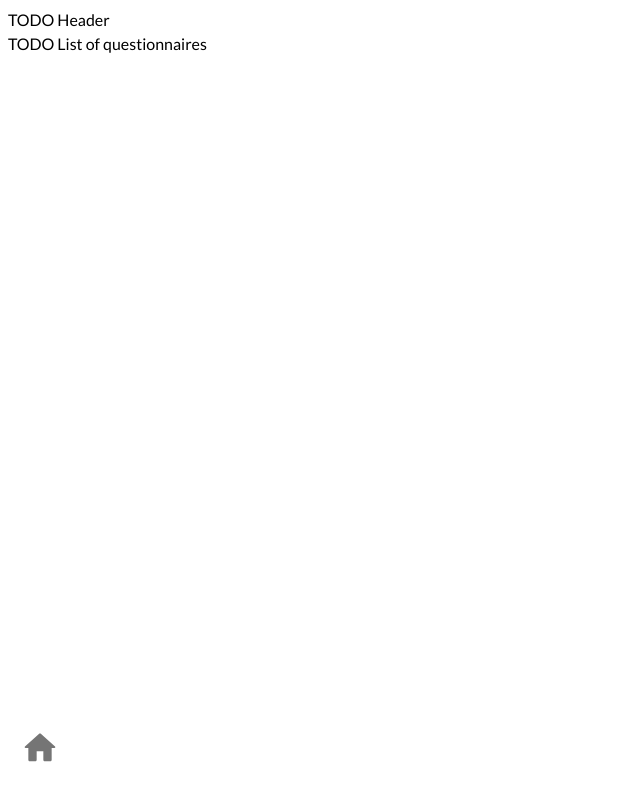
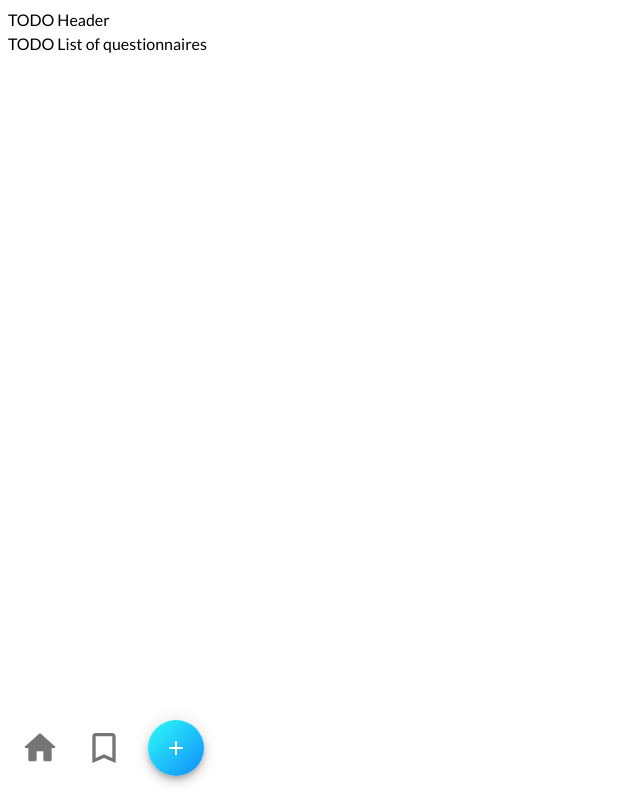
Before and after one commit to northernbird/rmi-which-demo-01, a React (Create React App) app: page /list in a window 1280 px wide. Shown: the whole page, without its empty margins (0-640 px from the left). Built offline with nearby package versions, Linux system fonts and the light colour scheme.

Commit message:
Added postform button

```diff
--- a/src/ui/list/Footer.js
+++ b/src/ui/list/Footer.js
@@ -2,8 +2,9 @@ import React from 'react';
 import { makeStyles } from '@material-ui/core/styles';
 import HomeRoundedIcon from '@material-ui/icons/HomeRounded';
 import IconButton from "@material-ui/core/IconButton";
-import ArrowBackIosIcon from "@material-ui/icons/ArrowBackIos";
-
+import BookmarkBorderIcon from '@material-ui/icons/BookmarkBorder';
+import AddIcon from '@material-ui/icons/Add';
+import Fab from '@material-ui/core/Fab';
 
 const useStyles = makeStyles({
     pannel: {
@@ -12,25 +13,54 @@ const useStyles = makeStyles({
         height: '100%',
         display: 'flex'
     },
-    footer: {
-        display: 'flex',
-        position: 'absolute',
-        bottom: '0px',
-        top: 'auto',
-        height: '20%',
-        background: '#FFFFFF',
-    },
+    // footer: {
+    //     display: 'flex',
+    //     position: 'absolute',
+    //     bottom: '0px',
+    //     top: 'auto',
+    //     height: '20%',
+    //     background: '#FFFFFF',
+    // },
     button: {
         fontSize: 40,
+    },
+    submitButton : {
+        'align-content': 'center',
+        'align-items': 'center',
+        'background': 'linear-gradient(135deg, #2efdf7, #0f8bfd)',
+        'border-radius': '50%',
+        'box-shadow': '0 2px 5px rgba(0,0,0,0.2)',
+        'flex': 'none',
+        'flex-direction': 'column',
+        'flex-wrap': 'nowrap',
+        'height': '60px',
+        'justify-content': 'center',
+        'margin': '5px 0px 0px 0px',
+        'padding': '0px 0px 0px 0px',
+        'width': '50px',
+        // 'max-width': '100%'
+    },
+    postFormButton: {
+        'background': 'linear-gradient(135deg, #2efdf7, #0f8bfd)',
+        'color': '#000000000'
     }
+
 });
 
 function Footer(props) {
     const classes = useStyles()
     return (
         <div className={classes.pannel}>
-            <IconButton className={classes.button}>
+            <IconButton>
                 <HomeRoundedIcon className={classes.button} />
+            </IconButton>
+            <IconButton>
+                <BookmarkBorderIcon className={classes.button} />
+            </IconButton>
+            <IconButton>
+                <Fab color="secondary" className={classes.postFormButton} >
+                    <AddIcon />
+                </Fab>
             </IconButton>
         </div>
     );
```
